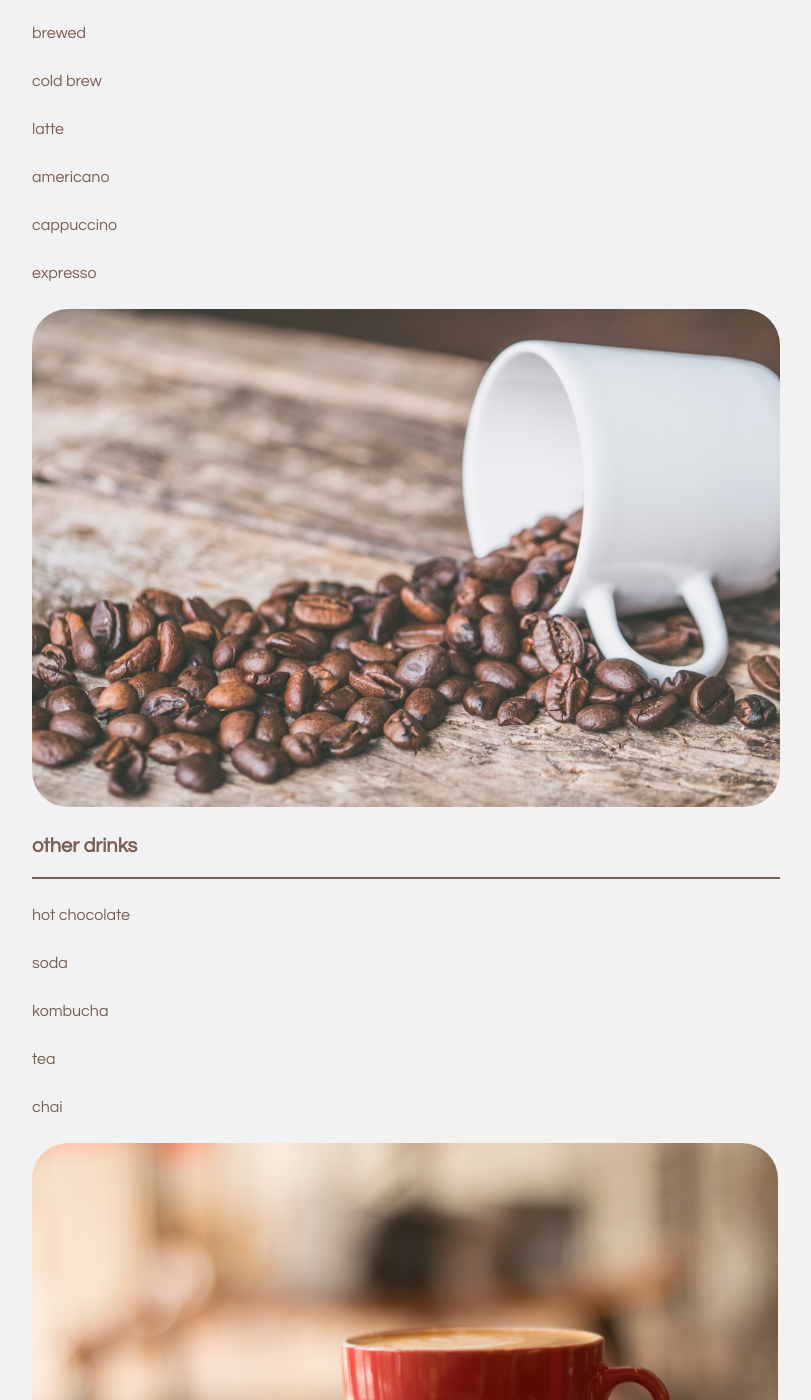
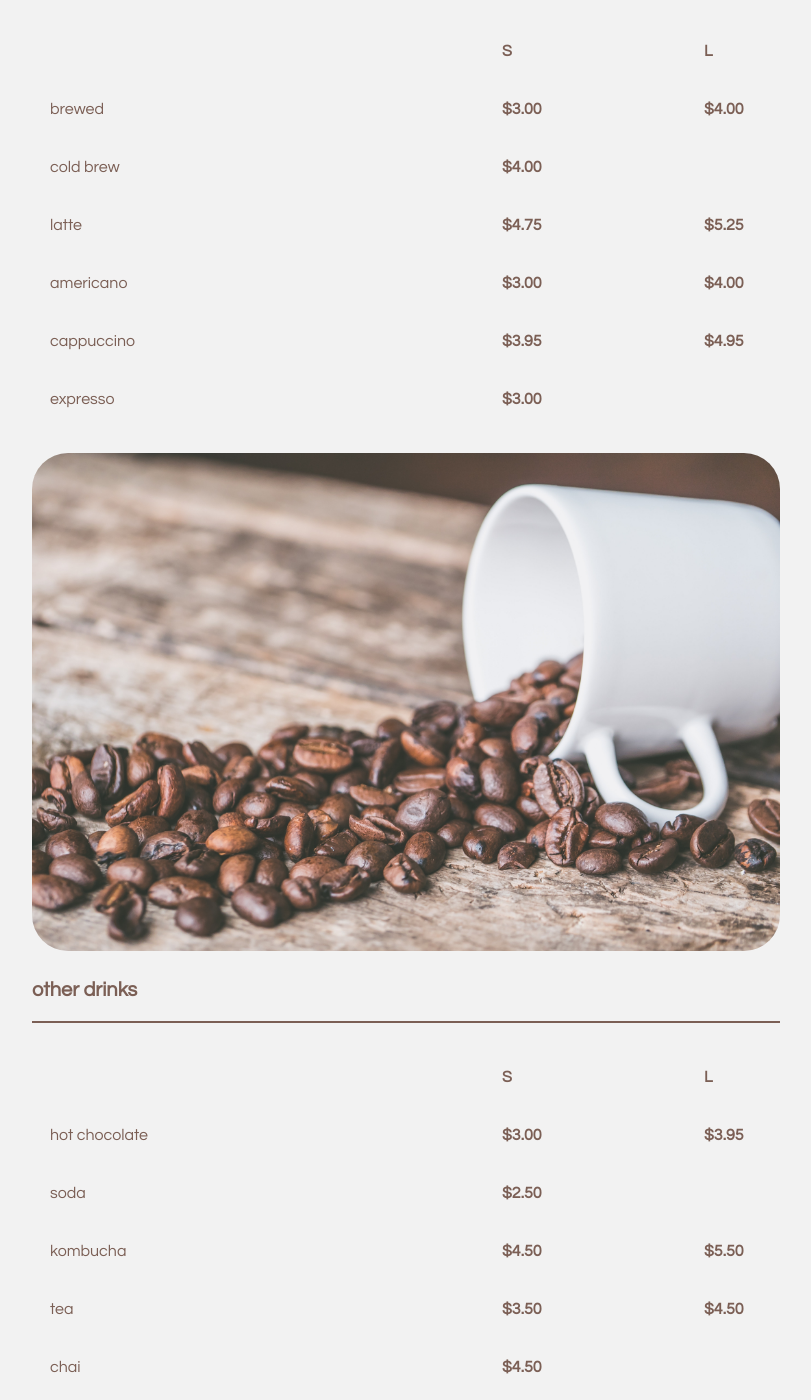
Before and after one commit to FMedina0/gra322, a plain HTML site: page project-4/index.html in a window 1280 px wide. Shown: the part 567-1967 px from the top of the page, without its empty margins (234-1045 px from the left). Drawn offline with Linux system fonts and the light colour scheme; a script that the page names is missing.

Commit message:
Charley's Final

```diff
--- a/project-4/css/styles4.css
+++ b/project-4/css/styles4.css
@@ -35,7 +35,7 @@ h2 {
 header {
     background-color: var(--brown);
     font-family: 'Diadact Gothic', sans-serif;
-    border-radius: 0 0 25px 25px;
+    border-radius: 0 0 0px 0px;
     z-index: 1;
     position: relative
 }
@@ -111,3 +111,24 @@ h4 {
     margin-top: -2rem;
     z-index: 0;
 }
+
+th {
+    background: #f2f2f2;
+    padding: 1rem;
+    text-align: left;
+  }
+
+  td {
+    padding: 1rem;
+  }
+
+  td:first-child {
+    width: 450px;
+  }
+  td:nth-child(2) {
+    width: 200px;
+  }
+
+  .price {
+    font-weight: bold;
+  }
--- a/project-4/index.html
+++ b/project-4/index.html
@@ -38,12 +38,41 @@
           coffee
         </h4>
         <div class="menu-group">
-            <div>brewed</div>
-            <div>cold brew</div>
-            <div>latte</div>
-            <div>americano</div>
-            <div>cappuccino</div>
-            <div>expresso</div>
+          <table>
+            <tr>
+              <th></th>
+              <th>S</th>
+              <th>L</th>
+            </tr>
+            <tr>
+              <td>brewed</td>
+              <td class="price">$3.00</td>
+              <td class="price">$4.00</td>
+            </tr>
+            <tr>
+              <td>cold brew</td>
+              <td class="price">$4.00</td>
+            </tr>
+            <tr>
+              <td>latte</td>
+              <td class="price">$4.75</td>
+              <td class="price">$5.25</td>
+            </tr>
+            <tr>
+              <td>americano</td>
+              <td class="price">$3.00</td>
+              <td class="price">$4.00</td>
+            </tr>
+            <tr>
+              <td>cappuccino</td>
+              <td class="price">$3.95</td>
+              <td class="price">$4.95</td>
+            </tr>
+            <tr>
+              <td>expresso</td>
+              <td class="price">$3.00</td>
+            </tr>
+          </table>
             <div><img src="img/coffee-menu.png" alt="coffee"> </div>
         </div>
 
@@ -51,11 +80,36 @@
           other drinks
         </h4>
         <div class="menu-group">
-            <div>hot chocolate</div>
-            <div>soda</div>
-            <div>kombucha</div>
-            <div>tea</div>
-            <div>chai</div>
+          <table>
+            <tr>
+              <th></th>
+              <th>S</th>
+              <th>L</th>
+            </tr>
+            <tr>
+              <td>hot chocolate</td>
+              <td class="price">$3.00</td>
+              <td class="price">$3.95</td>
+            </tr>
+            <tr>
+              <td>soda</td>
+              <td class="price">$2.50</td>
+            </tr>
+            <tr>
+              <td>kombucha</td>
+              <td class="price">$4.50</td>
+              <td class="price">$5.50</td>
+            </tr>
+            <tr>
+              <td>tea</td>
+              <td class="price">$3.50</td>
+              <td class="price">$4.50</td>
+            </tr>
+            <tr>
+              <td>chai</td>
+              <td class="price">$4.50</td>
+            </tr>
+          </table>
             <div><img src="img/other-drinks.png" alt="other-drinks"> </div>
         </div>
 
@@ -63,11 +117,33 @@
           food
         </h4>
         <div class="menu-group">
-            <div>bagel</div>
-            <div>panini</div>
-            <div>pastries</div>
-            <div>grab & go snacks</div>
-            <div>Jimmy Dean sandwich</div>
+          <table>
+            <tr>
+              <th></th>
+              <th> </th>
+            </tr>
+            <tr>
+              <td>bagel</td>
+              <td class="price">$3.25</td>
+              <td class="price"> </td>
+            </tr>
+            <tr>
+              <td>panini</td>
+              <td class="price">$7.95</td>
+            </tr>
+            <tr>
+              <td>pastries</td>
+              <td class="price">$3.50</td>
+            </tr>
+            <tr>
+              <td>grab & go snacks</td>
+              <td class="price">$7.25</td>
+            </tr>
+            <tr>
+              <td>Jimmy Dean sandwich</td>
+              <td class="price">$3.95</td>
+            </tr>
+          </table>
             <div><img src="img/food.png" alt="food"> </div>
         </div>
 
```
